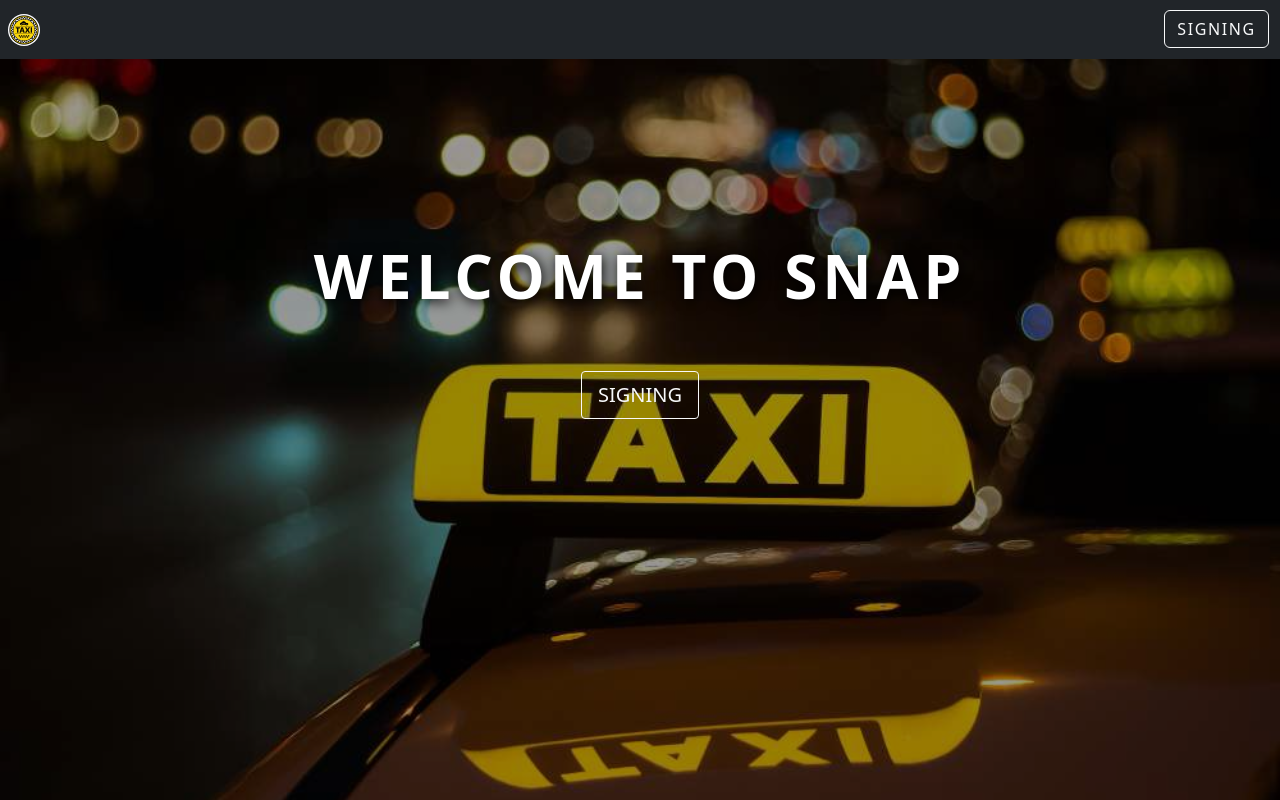
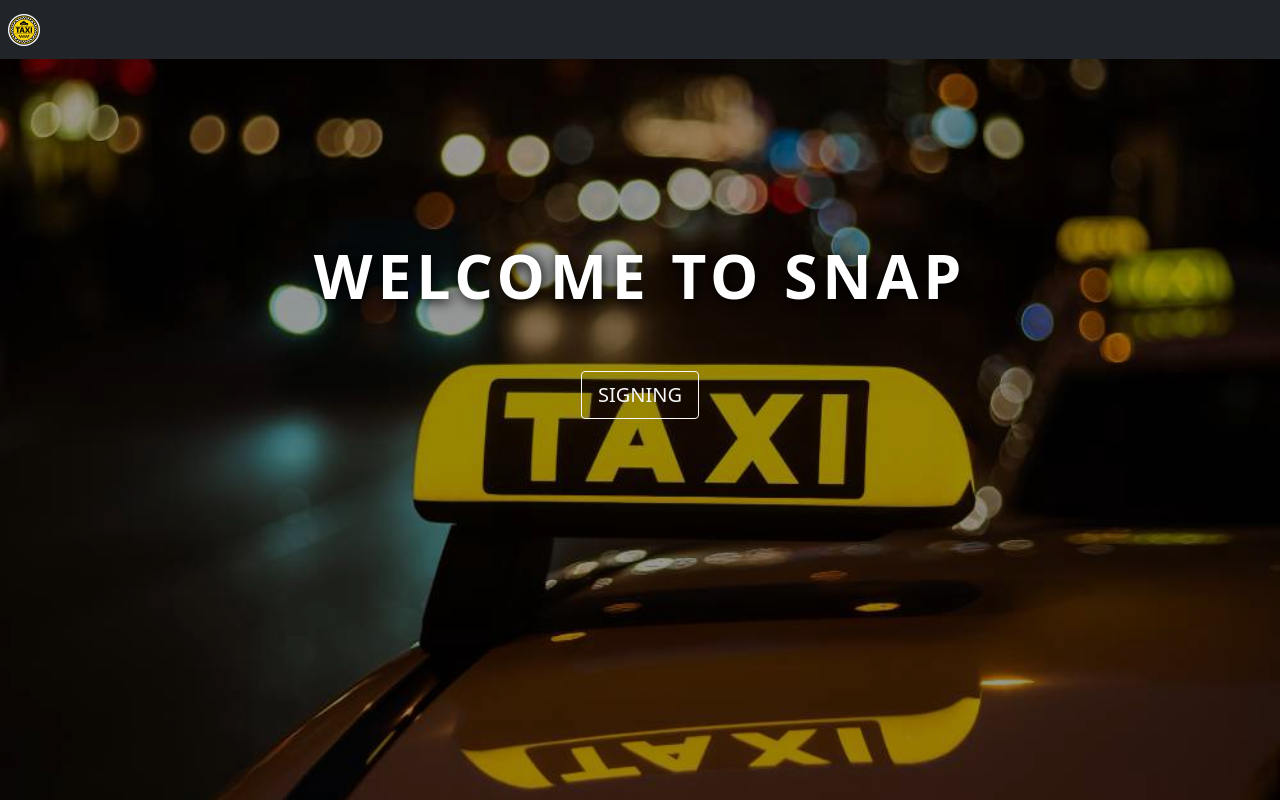
Before and after one commit to Amin-Mashayekhan/Snap-React-App, a React (Vite) app: page / in a window 1280 px wide. Built offline with nearby package versions, Linux system fonts and the light colour scheme.

Commit message:
Update Sidebar.tsx

```diff
--- a/src/components/Sidebar.tsx
+++ b/src/components/Sidebar.tsx
@@ -18,43 +18,18 @@ export default function Sidebar() {
 
   return (
     <>
-      {/* <nav className="navbar navbar-expand-lg navbar-light bg-light">
-        <a className="navbar-brand" href="#">Navbar w/ text</a>
-        <button className="navbar-toggler" type="button" data-toggle="collapse" data-target="#navbarText" aria-controls="navbarText" aria-expanded="false" aria-label="Toggle navigation">
-          <span className="navbar-toggler-icon" />
-        </button>
-        <div className="collapse navbar-collapse" id="navbarText">
-          <ul className="navbar-nav mr-auto">
-            <li className="nav-item active">
-              <a className="nav-link" href="#">Home <span className="sr-only">(current)</span></a>
-            </li>
-            <li className="nav-item">
-              <a className="nav-link" href="#">Features</a>
-            </li>
-            <li className="nav-item">
-              <a className="nav-link" href="#">Pricing</a>
-            </li>
-          </ul>
-          <span className="navbar-text">
-            Navbar text with an inline element
-          </span>
-        </div>
-      </nav> */}
       <nav className="navbar navbar-expand-md navbar-dark bg-dark fixed-top">
         <div className="navbar-brand">
           <img className='rounded-circle' src={logo} alt='snap taxi' />
         </div>
         {
           user.token && (
-            // <div className="navbar-toggler">
-            //   <span className="navbar-toggler-icon" />
-            // </div>
-            <button onClick={() => setIsNavbarOpen(prevState => !prevState)} className={`navbar-toggler ${!isNavbarOpen && 'collapsed'}`} type="button" data-toggle="collapse" data-target="#navbarResponsive" aria-controls="navbarResponsive" aria-expanded={`${isNavbarOpen ? "true" : "false"}`} aria-label="Toggle navigation">
+            <button onClick={() => setIsNavbarOpen(prevState => !prevState)} className={`navbar-toggler ${!isNavbarOpen ? 'collapsed' : ''}`} type="button" data-toggle="collapse" data-target="#navbarResponsive" aria-controls="navbarResponsive" aria-expanded={`${isNavbarOpen ? "true" : "false"}`} aria-label="Toggle navigation">
               <span className="navbar-toggler-icon" />
             </button>
           )
         }
-        <div className={`collapse navbar-collapse ${isNavbarOpen && 'show'}`} id="navbarResponsive">
+        <div className={`collapse navbar-collapse ${isNavbarOpen ? 'show' : ''}`} id="navbarResponsive">
           <ul className="navbar-nav w-100">
             {
               user.token && (
@@ -77,15 +52,13 @@ export default function Sidebar() {
                 </>
               )
             }
-            <li className="nav-item d-flex align-items-end ms-auto">
-              {
-                user.token ? (
+            {
+              user.token && (
+                <li className="nav-item d-flex align-items-end ms-auto">
                   <Link to='/logout' className=" btn btn-outline-light" >Logout</Link>
-                ) : (
-                  <Link to='/login' className=" btn btn-outline-light" >Signing</Link>
-                )
-              }
-            </li>
+                </li>
+              )
+            }
           </ul>
         </div>
       </nav>
```
